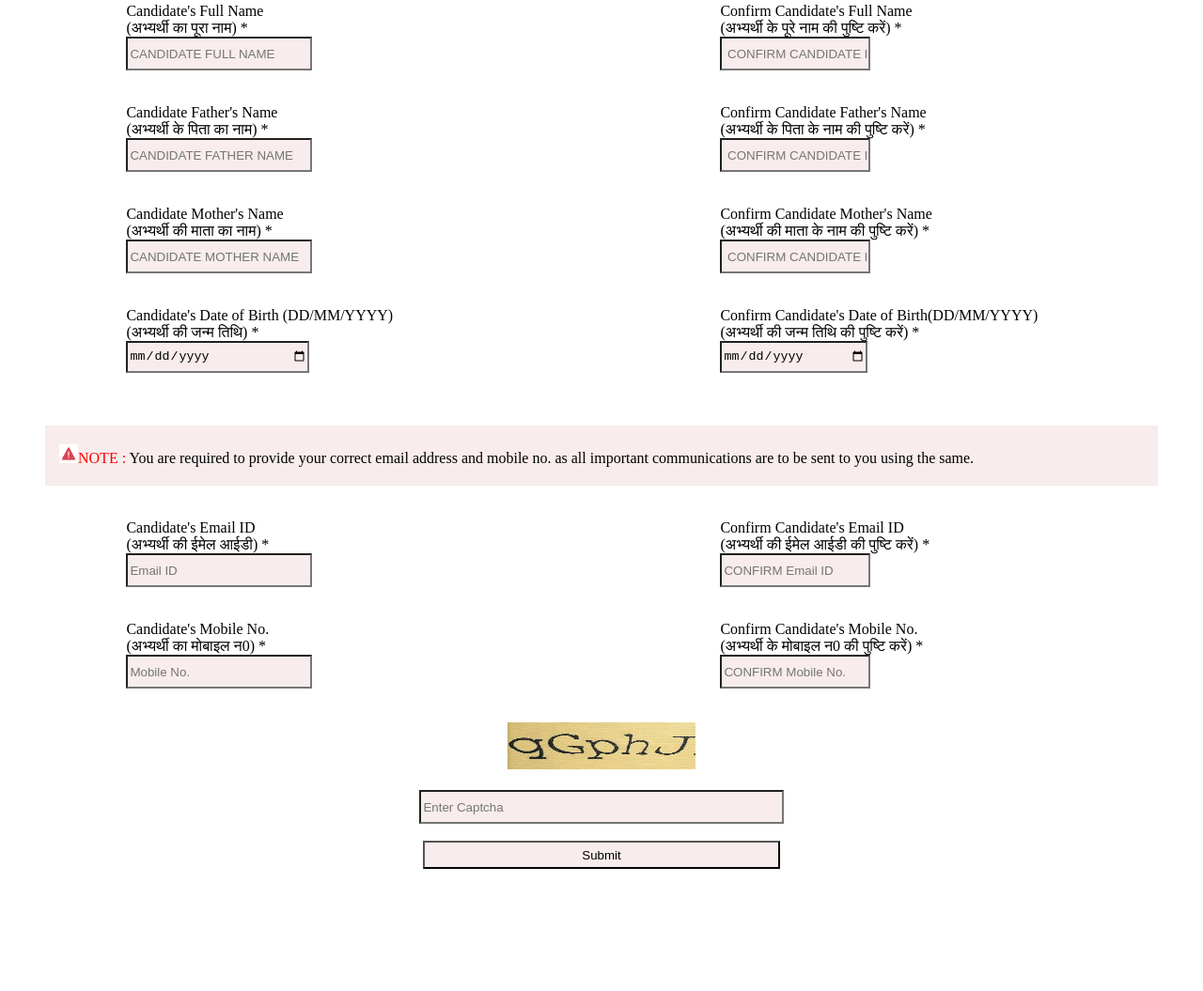
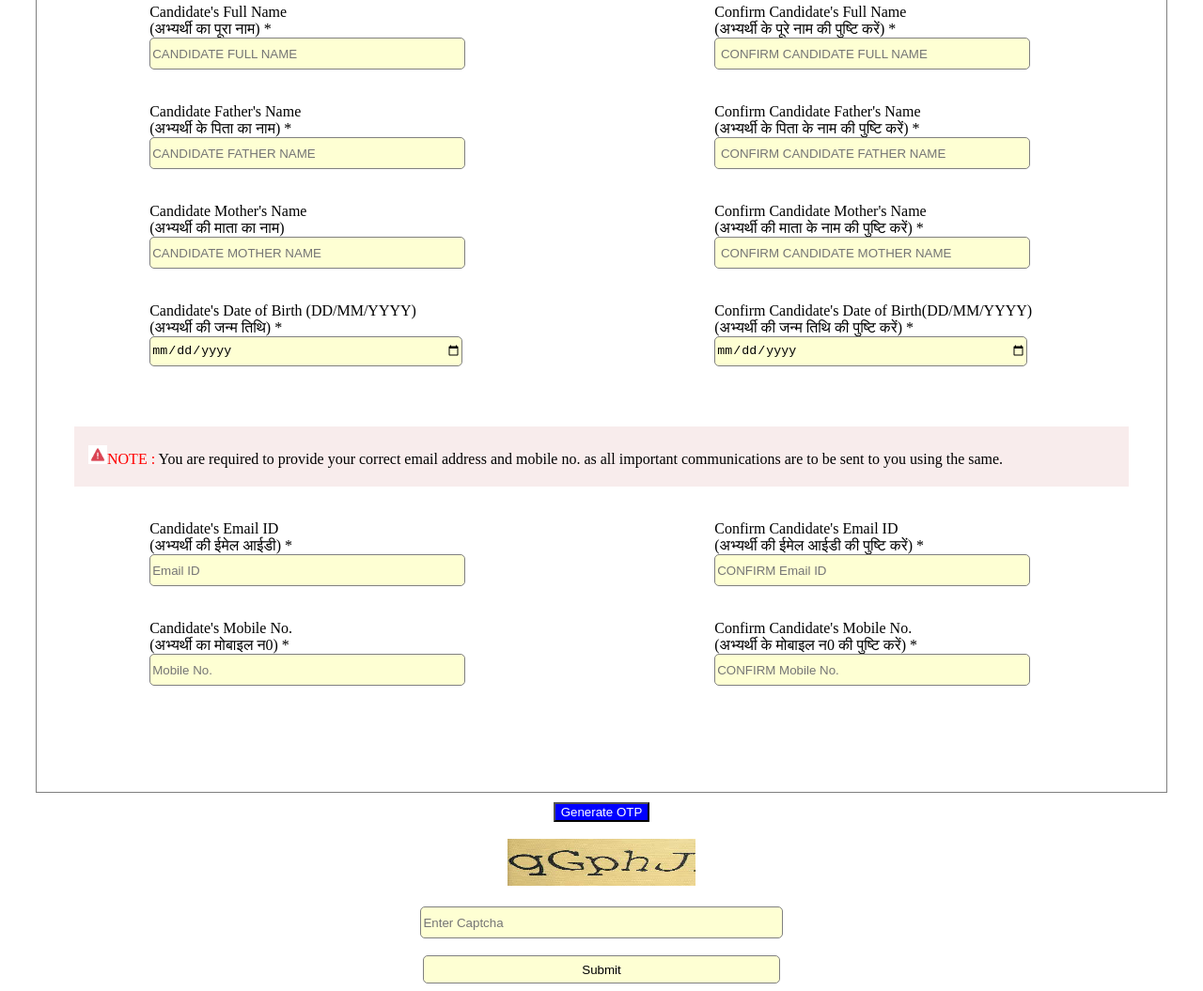
Before and after one commit to Riteshsingh007/web-development-GS, a plain HTML site: page up bed2023/index.html in a window 1280 px wide. Shown: the part 333-1388 px from the top of the page at 94% size. Before the commit the page ends 1266 px from the top, so only its background shows below. Drawn offline with Linux system fonts and the light colour scheme.

Commit message:
Add files via upload

```diff
--- a/up bed2023/index.html
+++ b/up bed2023/index.html
@@ -4,26 +4,52 @@
     <title>UP B.ed 2023</title>
     <style>
         input{
-            background-color:  rgb(248, 236, 236);
+            border: 1px solid grey;
+            background-color:  #feffd3;
             height:30px;
             width:30%;
+            border-radius:5px ;
+        }
+
+        #main_box{
+            border: 1px solid grey;
+            margin:10px 30px;
+            width:auto;
+            height:1100px
+
         }
         .div1 {
           margin-left: 10%;
          width:50%;
          float:left;
         }
+        .div1 input{
+            width:330px;
+        }
         .div2{
          width:40%;
          float:right;
+        }
+        .div2 input{
+            width:330px;
         }
         .div3{
             width:50%;
          float:left;
         }
+        .div3 input{
+            width:330px;
+        }
         .div4{
             width:40%;
          float:right;
+        }
+        .div4 input{
+            width:330px;
+        }
+        #button{
+           background-color: blue;
+           color: white;
         }
     </style>
 
@@ -31,8 +57,8 @@
 </head>
 <body>
     <div style="background-color:rgb(98, 98, 245); text-align: center; padding-top: 10px; padding-bottom: 10px;"><font color="white" size="6"><b>U.P. B.ED 2023 Registration Form</b></font></div>
-
-     <div style="background-color: grey; margin-top: 10px; margin-left: 20px; margin-right: 20px;  padding-top: 10px; padding-bottom: 10px; padding-left: 20px;"><font color="white" size="4"><b>Personal Details</b></font></div>
+    <div id="main_box">
+     <div style="background-color:rgb(95,158,160); width:auto;  padding-top: 10px; padding-bottom: 10px; padding-left: 20px;"><font color="white" size="4"><b>Personal Details</b></font></div>
 
          <div style="background-color: rgb(248, 236, 236); margin-top: 30px; margin-left: 40px; margin-right: 40px;
          padding-top: 20px; padding-left: 15px; padding-bottom: 20px;">
@@ -46,16 +72,16 @@
       <div  class="div1">
         Candidate's Full Name  <br> (अभ्यर्थी का पूरा नाम) *
          <br>
-         <input type="text" placeholder="CANDIDATE FULL NAME         "><br><br><br>
+         <input type="text" placeholder="CANDIDATE FULL NAME         " required><br><br><br>
 
-         Candidate Father's Name <br>(अभ्यर्थी के पिता का नाम) *<br>
-         <input type="text" placeholder="CANDIDATE FATHER NAME       "><br><br><br>
+        Candidate Father's Name <br>(अभ्यर्थी के पिता का नाम) *<br>
+         <input type="text" placeholder="CANDIDATE FATHER NAME       " required><br><br><br>
 
-         Candidate Mother's Name <br>(अभ्यर्थी की माता का नाम) *<br>
-         <input type="text" placeholder="CANDIDATE MOTHER NAME       "><br><br><br>
+         Candidate Mother's Name <br>(अभ्यर्थी की माता का नाम) <br>
+         <input type="text" placeholder="CANDIDATE MOTHER NAME       " required><br><br><br>
 
-         Candidate's Date of Birth (DD/MM/YYYY)<BR> (अभ्यर्थी की जन्म तिथि) *<br>
-            <input type="date" placeholder="DD/MM/YYYY               "><br><br><br>
+        Candidate's Date of Birth (DD/MM/YYYY)<BR> (अभ्यर्थी की जन्म तिथि) *<br>
+            <input type="date" placeholder="DD/MM/YYYY               "  required><br><br><br>
 
          </div>
 
@@ -63,16 +89,16 @@
             Confirm Candidate's Full Name  <br>
             (अभ्यर्थी के पूरे नाम की पुष्टि करें) *
              <br>
-             <input type="text" placeholder=" CONFIRM CANDIDATE FULL NAME         "><br><br><br>
+             <input type="text" placeholder=" CONFIRM CANDIDATE FULL NAME         " required><br><br><br>
 
              Confirm Candidate Father's Name <br>(अभ्यर्थी के पिता के नाम की पुष्टि करें) *<br>
-             <input type="text" placeholder=" CONFIRM CANDIDATE FATHER NAME       "><br><br><br>
+             <input type="text" placeholder=" CONFIRM CANDIDATE FATHER NAME       " required><br><br><br>
 
              Confirm Candidate Mother's Name <br>(अभ्यर्थी की माता के नाम की पुष्टि करें) *<br>
-             <input type="text" placeholder=" CONFIRM CANDIDATE MOTHER NAME       "><br><br><br>
+             <input type="text" placeholder=" CONFIRM CANDIDATE MOTHER NAME       " required><br><br><br>
 
              Confirm Candidate's Date of Birth(DD/MM/YYYY) <br>(अभ्यर्थी की जन्म तिथि की पुष्टि करें) *<br>
-                <input type="date" placeholder="DD/MM/YYYY                        "><br><br><br>
+                <input type="date" placeholder="DD/MM/YYYY                        " required><br><br><br>
 
              </div>
 
@@ -88,24 +114,26 @@
 
             <div style="margin-left: 10%;" class="div3">
                 Candidate's Email ID <br>(अभ्यर्थी की ईमेल आईडी) *<br>
-                <input type="text" placeholder="Email ID      "><br><br><br>
+                <input type="text" placeholder="Email ID      " required><br><br><br>
 
                 Candidate's Mobile No.<br> (अभ्यर्थी का मोबाइल न0) *<br>
-                <input type="number" placeholder="Mobile No.     "><br><br><br>
+                <input type="number" placeholder="Mobile No.     " required><br><br><br>
 
             </div>
 
             <div class="div4">
                 Confirm Candidate's Email ID<br> (अभ्यर्थी की ईमेल आईडी की पुष्टि करें) *<br>
-                <input type="text" placeholder="CONFIRM Email ID      "><br><br><br>
+                <input type="text" placeholder="CONFIRM Email ID      " required><br><br><br>
 
                 Confirm Candidate's Mobile No.<br> (अभ्यर्थी के मोबाइल न0 की पुष्टि करें) *<br>
-                <input type="number" placeholder="CONFIRM Mobile No.      "><br><br><br>
+                <input type="number" placeholder="CONFIRM Mobile No.      " required><br><br><br>
+            </div>
             </div>
              <center>
+                <button id="button">Generate OTP</button><br><br>
                 <img src="cap.jpg" width="200" height="50"><br><br>
                 <input type="text" placeholder="Enter Captcha"><br><br>
-                <input type="submit">
+                <input type="submit" id="submit">
 
 
 
```
